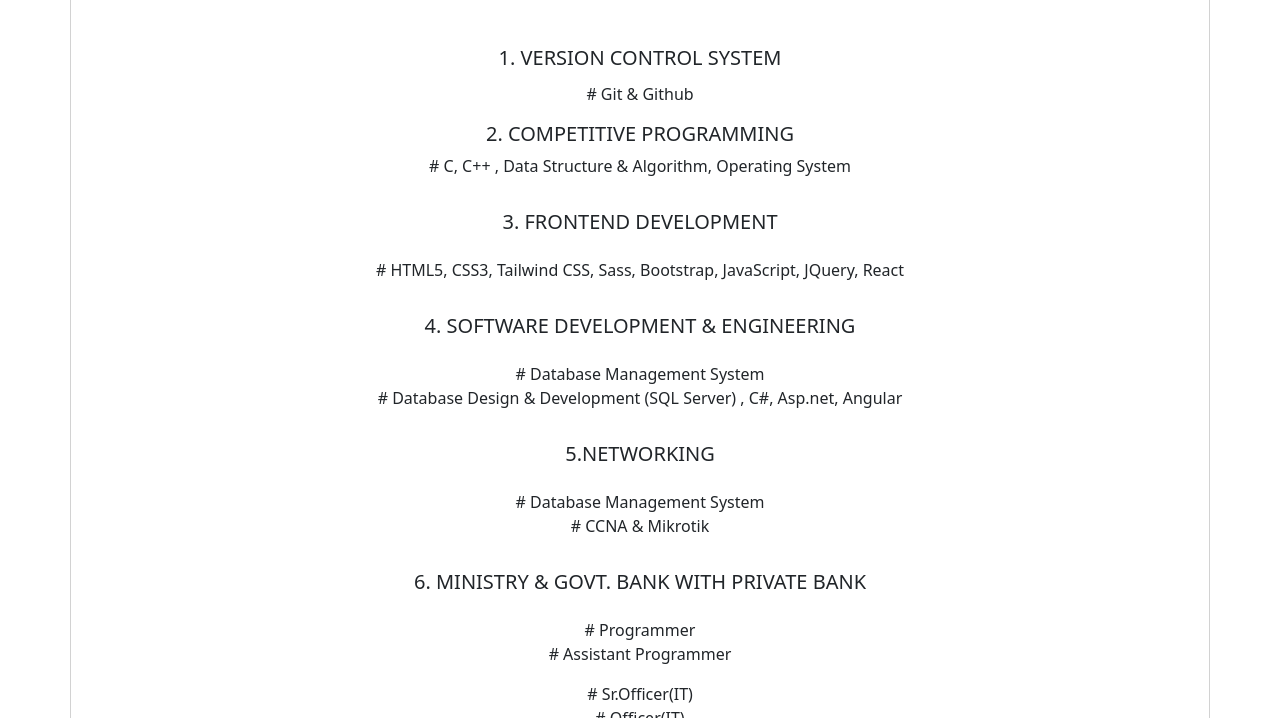
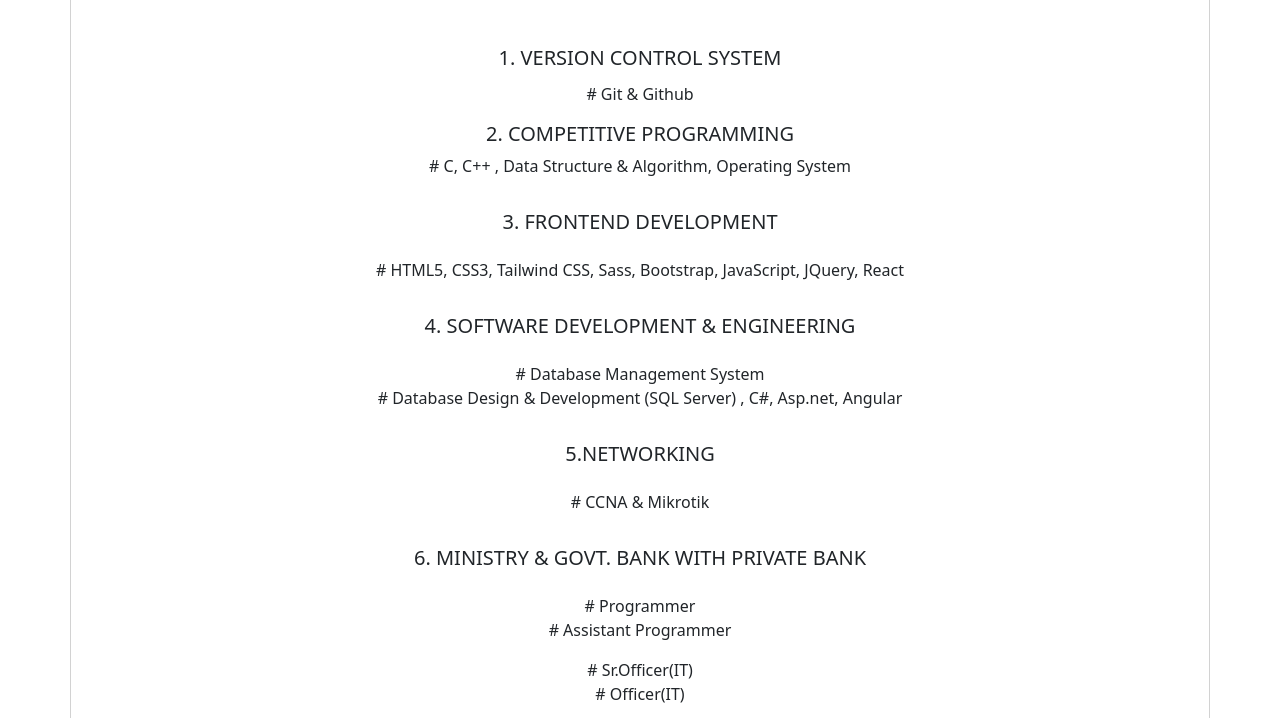
Before and after one commit to mdsajalcse/Software-Engineering-Roadmap, a plain HTML site: page index.html in a window 1280 px wide. Shown: the part 82-800 px from the top of the page. Drawn offline with nearby package versions, Linux system fonts and the light colour scheme.

Commit message:
some updates

```diff
--- a/index.html
+++ b/index.html
@@ -24,7 +24,7 @@
                       <h5 class="card-title py-3 text-uppercase">4.	SOFTWARE DEVELOPMENT & ENGINEERING</h5>
                       <p class="card-text"># Database Management System <br> # Database Design & Development (SQL Server) , C#, Asp.net, Angular </p>
                       <h5 class="card-title py-3 text-uppercase">5.NetWorking</h5>
-                      <p class="card-text"># Database Management System <br> # CCNA & Mikrotik </p>
+                      <p class="card-text"># CCNA & Mikrotik </p>
                        <h5 class="card-title py-3 text-uppercase">6. Ministry & Govt. Bank With Private Bank</h5>
                       <p class="card-text"># Programmer <br> # Assistant Programmer </p>
                       <p class="card-text"># Sr.Officer(IT) <br> # Officer(IT)</p>
```
